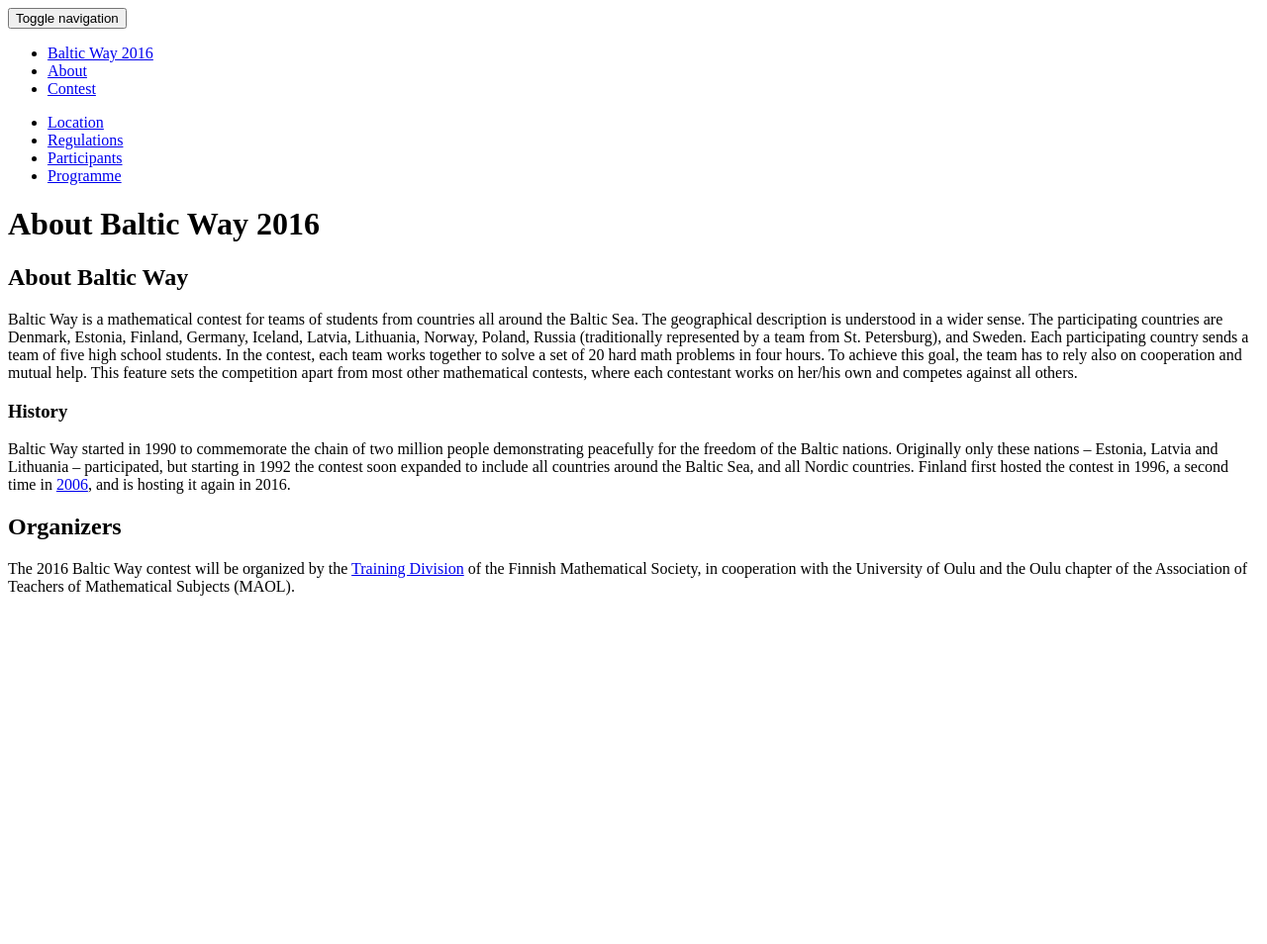
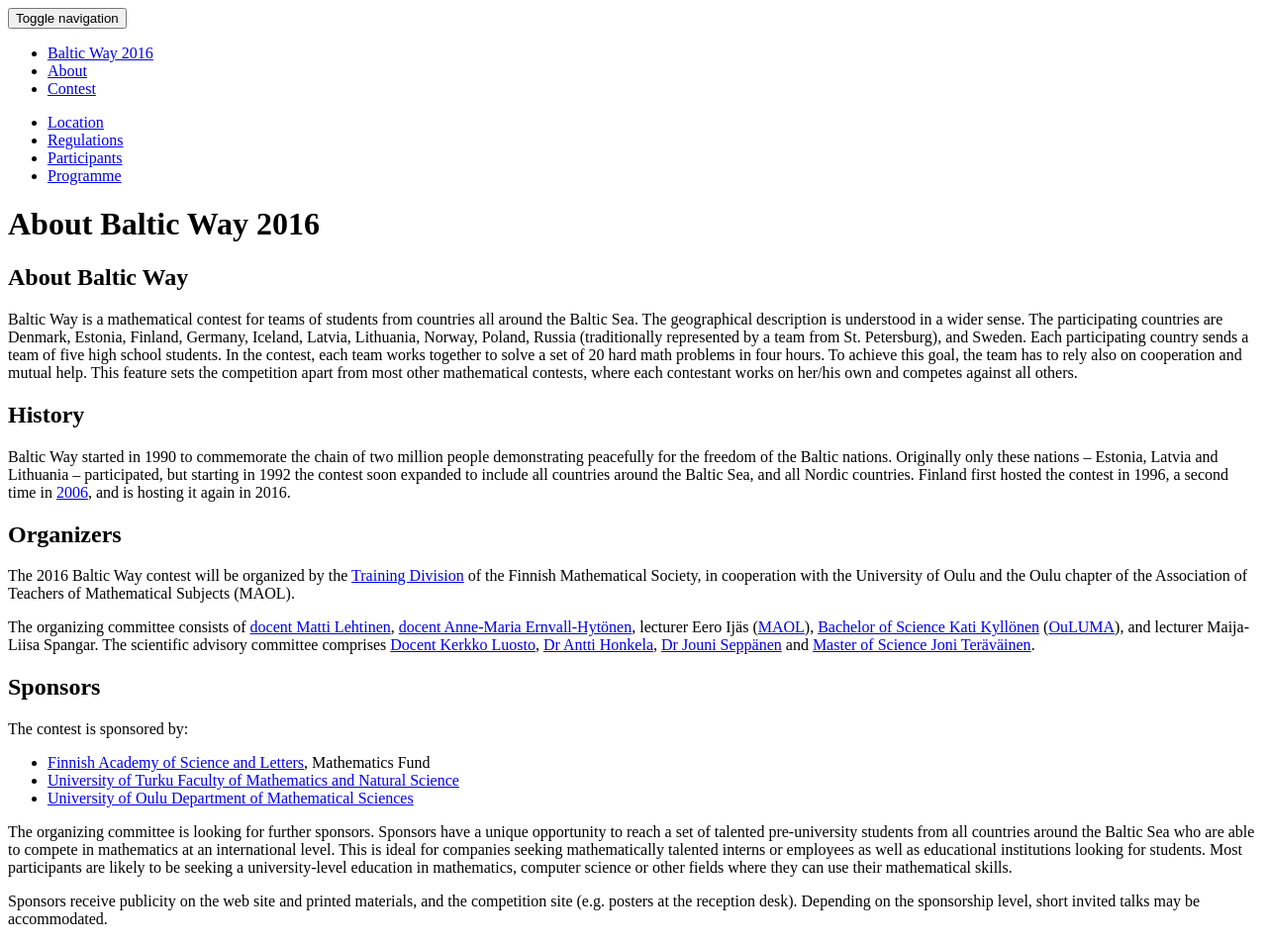
Before and after one commit to matematiikkakilpailut/matematiikkakilpailut.github.io, a Jekyll site: the page built from BW2016/about/index.md, in a window 1280 px wide. Shown: the whole page at 99% size. Built offline with Jekyll 4.4.1, drawn with Linux system fonts in a browser that asks for light colours; nearby versions of some CDN libraries; a style sheet for code colours, icons or effects is not loaded; before the commit the page ends 900 px from its top, so only the background shows below that.

Commit message:
BW2016 organizers and sponsors

```diff
--- a/BW2016/about/index.md
+++ b/BW2016/about/index.md
@@ -12,7 +12,7 @@
 Baltic Way is a mathematical contest for teams of students
 from countries all around the Baltic Sea. The geographical description is understood in a wider sense. The participating countries are  Denmark, Estonia, Finland, Germany, Iceland, Latvia, Lithuania, Norway, Poland, Russia (traditionally represented by a team from St. Petersburg), and Sweden. Each participating country sends a team of five high school students. In the contest, each team works together to solve a set of 20 hard math problems in four hours. To achieve this goal, the team has to rely also on cooperation and mutual help. This feature sets the competition apart from most other mathematical contests, where each contestant works on her/his own and competes against all others.
 
-### History
+## History
 
 Baltic Way started in 1990 to commemorate the chain of two million
 people demonstrating peacefully for the freedom of the Baltic
@@ -25,3 +25,47 @@
 ## Organizers
 
 The 2016 Baltic Way contest will be organized by the [Training Division](/english/) of the Finnish Mathematical Society, in cooperation with the University of Oulu and the Oulu chapter of the Association of Teachers of Mathematical Subjects (MAOL).
+
+The organizing committee consists of [docent Matti Lehtinen][matti],
+[docent Anne-Maria Ernvall-Hytönen][anne-maria], lecturer Eero Ijäs
+([MAOL][maol]), [Bachelor of Science Kati Kyllönen][kati]
+([OuLUMA][ouluma]), and lecturer Maija-Liisa Spangar.  The scientific
+advisory committee comprises [Docent Kerkko Luosto][kerkko],
+[Dr Antti Honkela][antti], [Dr Jouni Seppänen][jouni] and
+[Master of Science Joni Teräväinen][joni].
+
+[matti]: http://www.elisanet.fi/matti.t.Lehtinen/
+[anne-maria]: http://www.helsinki.fi/~ernvall/
+[maol]: http://www.maol.fi/
+[kati]: http://www.oulu.fi/matematiikka/personnel/kati-kyll%C3%B6nen
+[ouluma]: http://ouluma.fi/
+[kerkko]: http://www.math.helsinki.fi/~kluosto/
+[antti]: http://www.hiit.fi/u/ahonkela/
+[jouni]: http://iki.fi/jks
+[joni]: https://plus.google.com/107832970213535694754/posts
+
+## Sponsors
+
+The contest is sponsored by:
+
+* [Finnish Academy of Science and Letters][tiedeaka], Mathematics Fund
+* [University of Turku Faculty of Mathematics and Natural Science][turku]
+* [University of Oulu Department of Mathematical Sciences][oulu]
+
+[turku]: http://www.utu.fi/en/units/sci/Pages/home.aspx
+[oulu]: http://www.oulu.fi/mathematics/
+[tiedeaka]: http://www.acadsci.fi/frontpage.htm
+
+The organizing committee is looking for further sponsors. Sponsors
+have a unique opportunity to reach a set of talented pre-university
+students from all countries around the Baltic Sea who are able to
+compete in mathematics at an international level. This is ideal for
+companies seeking mathematically talented interns or employees as well
+as educational institutions looking for students. Most participants
+are likely to be seeking a university-level education in mathematics,
+computer science or other fields where they can use their mathematical
+skills.
+
+Sponsors receive publicity on the web site and printed materials, and
+the competition site (e.g. posters at the reception desk). Depending
+on the sponsorship level, short invited talks may be accommodated.
```
Also changed, not shown: BW2016/index.md (+5 -29 lines).
